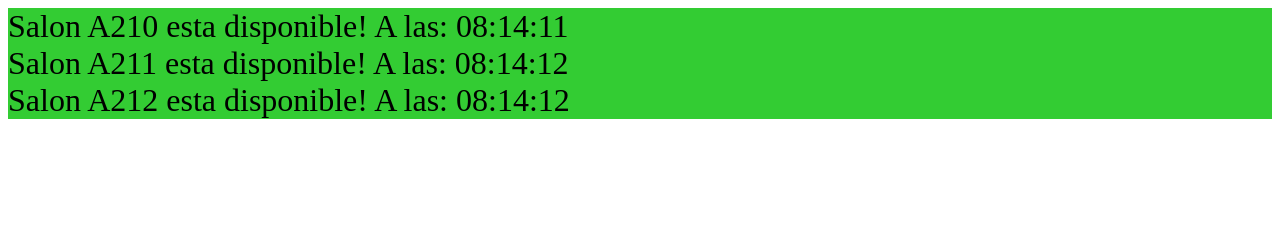
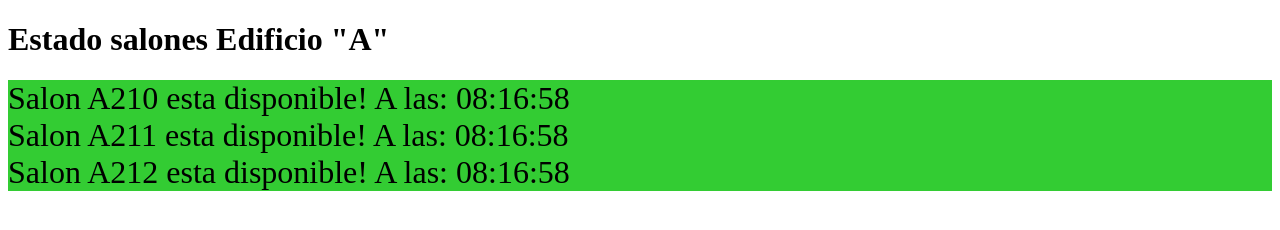
Before and after one commit to JuanAndres896/JuanAndres896.github.io, a plain HTML site: page index.html in a window 1280 px wide. Drawn offline with Linux system fonts and the light colour scheme.

Commit message:
Nueva nueva versión

```diff
--- a/index.html
+++ b/index.html
@@ -1,22 +1,22 @@
 <!DOCTYPE html>
 <html>
  <head>
-  <title>
-   Estado salones Edificio "A"
-  </title>
+<meta http-equiv="refresh" content="5" />
+  <title> Estado salones Edificio "A" </title>
+  <h1> Estado salones Edificio "A" </h1>
  </head>
  <body>
   <div class="Salon A210" style="background-color: #33cc33; font-size:xx-large;">
    Salon A210 esta disponible!
- A las: 08:14:11
+ A las: 08:16:58
   </div>
   <div class="Salon A211" style="background-color: #33cc33; font-size:xx-large;">
    Salon A211 esta disponible!
- A las: 08:14:12
+ A las: 08:16:58
   </div>
   <div class="Salon A212" style="background-color: #33cc33; font-size:xx-large;">
    Salon A212 esta disponible!
- A las: 08:14:12
+ A las: 08:16:58
   </div>
  </body>
 </html>
```
